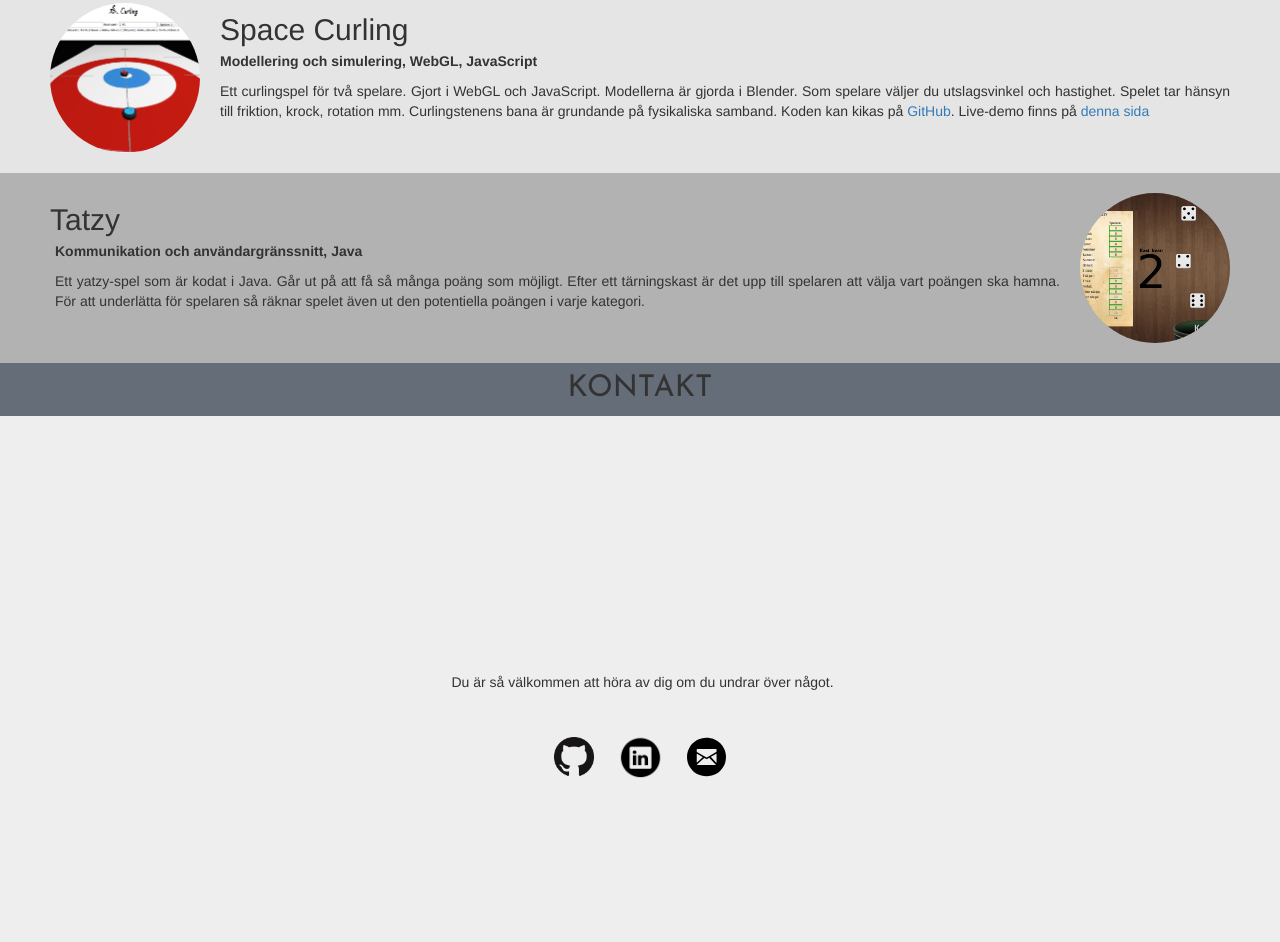
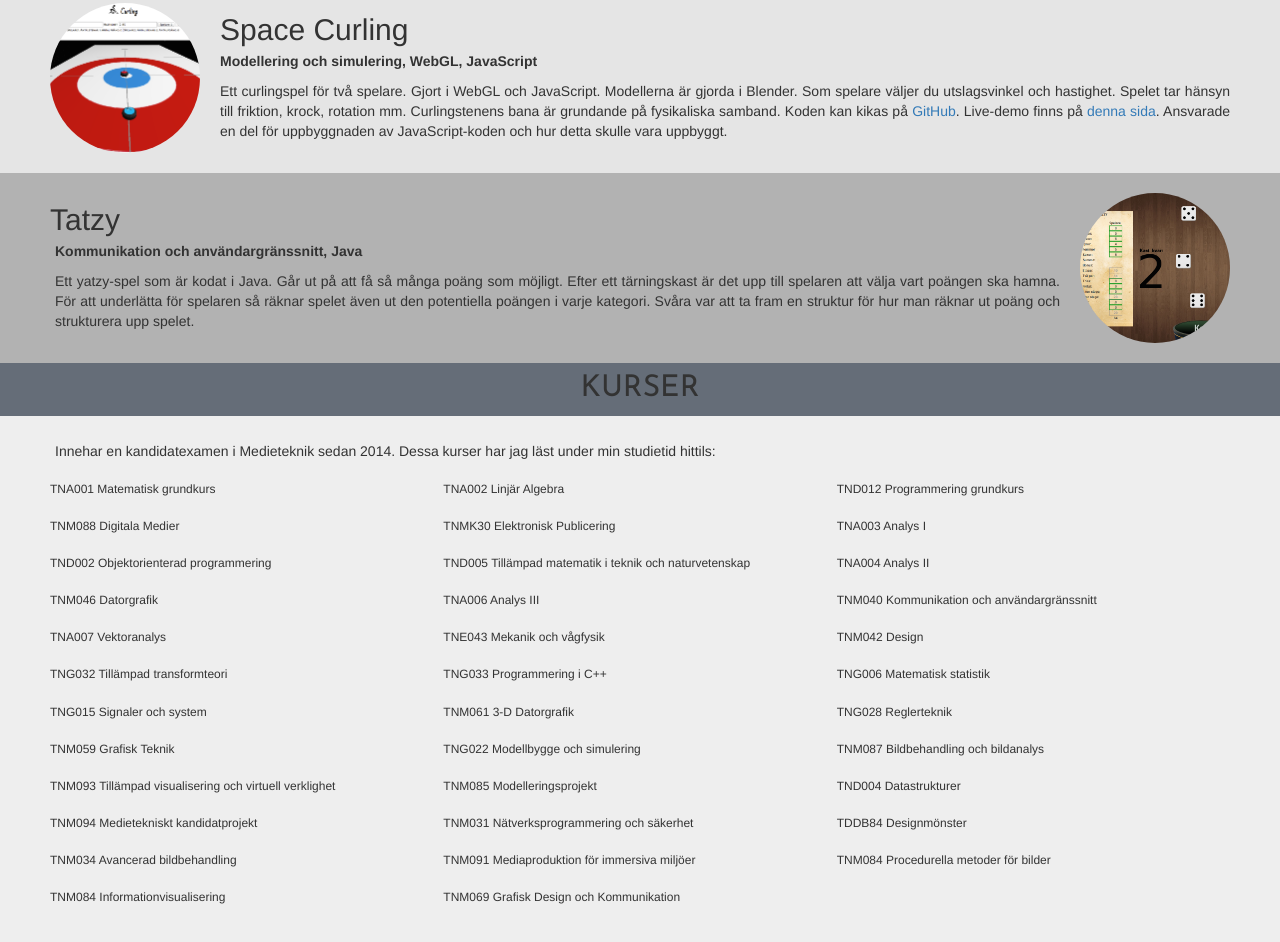
Before and after one commit to lmellblom/webpage, a plain HTML site: page index.html in a window 1280 px wide. Shown: the part 1648-2590 px from the top of the page. Drawn offline with nearby package versions, Linux system fonts and the light colour scheme.

Commit message:
added courses, not very good looking but at least a start

```diff
--- a/index.html
+++ b/index.html
@@ -45,6 +45,7 @@
 	      <ul class="nav navbar-nav navbar-right">
 	      	<!--<li><a href="#home" data-toggle="scrollDown">Om mig</a></li>-->
 	        <li><a href="#projekt" data-toggle="scrollDown">Projekt</a></li>
+	       	<li><a href="#kurser" data-toggle="scrollDown">Kurser</a></li>
 	        <li><a href="#kontakt" data-toggle="scrollDown">Kontakt</a></li>
 	       </ul>
 	   </div>
@@ -97,8 +98,8 @@
 			<div class="project even">
 				<img class="img-circle" src="pics/project/infoVis.png" alt="infoVis" id="infoVis">
 				<h2>Visualisering av valresultat</h2>
-				<p class="keyWords">Informationsvisualisering, JavaScript, d3</p>
-				<p>Projekt i kursen <em>Informationsvisualisering</em>. Visualisering av Sveriges valresultat 2010. Fokus på att hitta samband mellan valresultatet och andra faktorer såsom befolkning och medelinkomst. Resultatet kan ses <a href="http://lmellblom.github.io/InfoVis-election/">här</a>.</p>
+				<p class="keyWords">Informationsvisualisering, JavaScript, d3.js</p>
+				<p>Projekt i kursen <em>Informationsvisualisering</em>. Visualisering av Sveriges valresultat 2010. Fokus på att hitta samband mellan valresultatet och andra faktorer såsom befolkning och medelinkomst. Resultatet kan ses <a href="http://lmellblom.github.io/InfoVis-election/">här</a>. Projektet gjordes i en grupp om två. Använde JavaScript och biblioteket d3.js.  OBS! För tillfället kan endast projektet ses i Firefox. </p>
 			</div>
 			<div class="project odd">
 				<img class="img-circle" src="pics/project/fire.png" alt="Fire" id="fire">
@@ -110,7 +111,7 @@
 				<img class="img-circle" src="pics/project/qrCodes.png" alt="Qr">
 				<h2>Qr code processing</h2>
 				<p class="keyWords">Avancerad bildbehandling, MATLAB</p>
-				<p>Ett projekt i kursen <em>Avancerad Bilbehandling</em>. Skulle lokalisera en QR kod i en bild och sedan avkoda meddelandet. Projektet var begränsat till version 6 av QR versioner men även att QR koden lästes av horisontellt från vänster till höger i bilden. Finns på <a href="https://github.com/lmellblom/QR-code" target="_blank">GitHub</a>. </p>
+				<p>Ett projekt i kursen <em>Avancerad Bilbehandling</em>. Skulle lokalisera en QR kod i en bild och sedan avkoda meddelandet. Projektet var begränsat till version 6 av QR versioner men även att QR koden lästes av horisontellt från vänster till höger i bilden. Finns på <a href="https://github.com/lmellblom/QR-code" target="_blank">GitHub</a>. Projektet gjordes tillsammans med tre andra. Jag arbetade mest med att arbeta fram algoritmen och kodade i Matlab. </p>
 			</div>
 
 			<div class="project odd" id="creatureEvolution">
@@ -118,23 +119,71 @@
 				<h2>Creature Evolution</h2>
 				<p class="keyWords">Kandidatarbete, Agil utveckling, C++, OpenGL, Qt</p>
 				<p>Creature Evolution utvecklades under Medietekniskt kandidatprojekt. Varelserna är evolverade med genetiska algoritmer och använder ett neuralt nätverk som hjärna. Deras beteende är det enda som utvecklas och kan sättas av användaren. Man kan också välja olika varelser att utveckla. Produkten är inspirerad av arbete av Karl Sims.
-				Progammet är utvecklat i C++ med OpenGl för grafik. Bullet användes för fysikalisk simulation och Qt för GUI. Demo finns på <a href="http://youtu.be/TI1YTttK8m8" target="_blank">youtube</a>. Koden kan kikas på <a href="https://github.com/kbladin/creature_evolution" target="_blank">GitHub</a>.</p>
+				Progammet är utvecklat i C++ med OpenGl för grafik. Bullet användes för fysikalisk simulation och Qt för GUI. Demo finns på <a href="http://youtu.be/TI1YTttK8m8" target="_blank">youtube</a>. Koden kan kikas på <a href="https://github.com/kbladin/creature_evolution" target="_blank">GitHub</a>. I projektet hade jag mer ansvar för genetiska algoritmer och kodade i C++. </p>
 			</div>
 
 			<div class="project even" id="curling">
 				<img class="img-circle" src="pics/project/curling_kvadrat.png" alt="Space Curling">
 				<h2>Space Curling</h2>
 				<p class="keyWords">Modellering och simulering, WebGL, JavaScript</p>
-				<p>Ett curlingspel för två spelare. Gjort i WebGL och JavaScript. Modellerna är gjorda i Blender. Som spelare väljer du utslagsvinkel och hastighet. Spelet tar hänsyn till friktion, krock, rotation mm. Curlingstenens bana är grundande på fysikaliska samband. Koden kan kikas på <a href="https://github.com/lmellblom/MoS_Projekt" target="_blank">GitHub</a>. Live-demo finns på <a href="http://lmellblom.github.io/MoS_Projekt" target="_blank">denna sida</a></p>
+				<p>Ett curlingspel för två spelare. Gjort i WebGL och JavaScript. Modellerna är gjorda i Blender. Som spelare väljer du utslagsvinkel och hastighet. Spelet tar hänsyn till friktion, krock, rotation mm. Curlingstenens bana är grundande på fysikaliska samband. Koden kan kikas på <a href="https://github.com/lmellblom/MoS_Projekt" target="_blank">GitHub</a>. Live-demo finns på <a href="http://lmellblom.github.io/MoS_Projekt" target="_blank">denna sida</a>. Ansvarade en del för uppbyggnaden av JavaScript-koden och hur detta skulle vara uppbyggt.</p>
 			</div>
 
 			<div class="project project-last odd" id="tatzy">
 				<img class="img-circle" src="pics/project/tatzy_kvadrat.png" alt="Tatzy">
 				<h2>Tatzy</h2>
 				<p class="keyWords">Kommunikation och användargränssnitt, Java</p>
-				<p>Ett yatzy-spel som är kodat i Java. Går ut på att få så många poäng som möjligt. Efter ett tärningskast är det upp till spelaren att välja vart poängen ska hamna. För att underlätta för spelaren så räknar spelet även ut den potentiella poängen i varje kategori.</p>
+				<p>Ett yatzy-spel som är kodat i Java. Går ut på att få så många poäng som möjligt. Efter ett tärningskast är det upp till spelaren att välja vart poängen ska hamna. För att underlätta för spelaren så räknar spelet även ut den potentiella poängen i varje kategori. Svåra var att ta fram en struktur för hur man räknar ut poäng och strukturera upp spelet.</p>
 			</div>
 
+		</div>
+
+
+		<div id="wrapper-kurser">
+			<div id="kurser" class="header">KURSER</div>
+			<div class="kurser-content">
+				<p>Innehar en kandidatexamen i Medieteknik sedan 2014. Dessa kurser har jag läst under min studietid hittils: </p>
+				<div class="container-fluid">
+<!--<p class="kurserna">-->
+<div class="row courses">
+<div class="col-xs-12 .col-sm-4 col-md-4">TNA001        Matematisk grundkurs</div>
+<div class="col-xs-12 .col-sm-4 col-md-4">TNA002        Linjär Algebra</div>
+<div class="col-xs-12 .col-sm-4 col-md-4">TND012        Programmering grundkurs</div>
+<div class="col-xs-12 .col-sm-4 col-md-4">TNM088        Digitala Medier</div>
+<div class="col-xs-12 .col-sm-4 col-md-4">TNMK30        Elektronisk Publicering</div>
+<div class="col-xs-12 .col-sm-4 col-md-4">TNA003        Analys I</div>
+<div class="col-xs-12 .col-sm-4 col-md-4">TND002        Objektorienterad programmering</div>
+<div class="col-xs-12 .col-sm-4 col-md-4">TND005        Tillämpad matematik i teknik och naturvetenskap</div>
+<div class="col-xs-12 .col-sm-4 col-md-4">TNA004        Analys II</div>
+<div class="col-xs-12 .col-sm-4 col-md-4">TNM046        Datorgrafik</div>
+<div class="col-xs-12 .col-sm-4 col-md-4">TNA006        Analys III</div>
+<div class="col-xs-12 .col-sm-4 col-md-4">TNM040        Kommunikation och användargränssnitt</div>
+<div class="col-xs-12 .col-sm-4 col-md-4">TNA007        Vektoranalys</div>
+<div class="col-xs-12 .col-sm-4 col-md-4">TNE043        Mekanik och vågfysik</div>
+<div class="col-xs-12 .col-sm-4 col-md-4">TNM042        Design</div>
+<div class="col-xs-12 .col-sm-4 col-md-4">TNG032        Tillämpad transformteori</div>
+<div class="col-xs-12 .col-sm-4 col-md-4">TNG033        Programmering i C++</div>
+<div class="col-xs-12 .col-sm-4 col-md-4">TNG006        Matematisk statistik</div>
+<div class="col-xs-12 .col-sm-4 col-md-4">TNG015        Signaler och system</div>
+<div class="col-xs-12 .col-sm-4 col-md-4">TNM061        3-D Datorgrafik</div>
+<div class="col-xs-12 .col-sm-4 col-md-4">TNG028        Reglerteknik</div>
+<div class="col-xs-12 .col-sm-4 col-md-4">TNM059        Grafisk Teknik</div>
+<div class="col-xs-12 .col-sm-4 col-md-4">TNG022        Modellbygge och simulering</div>
+<div class="col-xs-12 .col-sm-4 col-md-4">TNM087        Bildbehandling och bildanalys</div>
+<div class="col-xs-12 .col-sm-4 col-md-4">TNM093        Tillämpad visualisering och virtuell verklighet</div>
+<div class="col-xs-12 .col-sm-4 col-md-4">TNM085        Modelleringsprojekt</div>
+<div class="col-xs-12 .col-sm-4 col-md-4">TND004        Datastrukturer</div>
+<div class="col-xs-12 .col-sm-4 col-md-4">TNM094        Medietekniskt kandidatprojekt</div>
+<div class="col-xs-12 .col-sm-4 col-md-4">TNM031        Nätverksprogrammering och säkerhet</div>
+<div class="col-xs-12 .col-sm-4 col-md-4">TDDB84        Designmönster</div>
+<div class="col-xs-12 .col-sm-4 col-md-4">TNM034        Avancerad bildbehandling</div>
+<div class="col-xs-12 .col-sm-4 col-md-4">TNM091        Mediaproduktion för immersiva miljöer</div>
+<div class="col-xs-12 .col-sm-4 col-md-4">TNM084        Procedurella metoder för bilder</div>
+<div class="col-xs-12 .col-sm-4 col-md-4">TNM084        Informationvisualisering</div>
+<div class="col-xs-12 .col-sm-4 col-md-4">TNM069        Grafisk Design och Kommunikation</div>
+</div>
+</div>
+			</div>
 		</div>
 
 		<div id="wrapper-kontakt">
@@ -142,7 +191,7 @@
 				KONTAKT
 			</div>
 			<div class="contact-content">
-				<p> Du är så välkommen att höra av dig om du undrar över något.</p>
+				<p> Det är bara att höra av dig till <a href="mailto:linnea@mellblom.nu?Subject=Hello" target="_blank">min mail</a> om du undrar över något. Kika gärna in annars på <a href="http://www.github.com/lmellblom" target="_blank">GitHub</a> eller på min <a href="https://www.linkedin.com/pub/linn%C3%A9a-mellblom/a3/909/241" target="_blank">LinkedIn</a>.</p>
 				<br>
 				<div class="kontakt">
 					<a href="http://www.github.com/lmellblom" target="_blank">
--- a/style.css
+++ b/style.css
@@ -112,6 +112,28 @@ h2 {
 
 }
 
+#wrapper-kurser {
+    text-align: center;
+  padding-bottom: 10px;
+  background-color: rgba(238,238,238,1.0) ; /*#eee*/
+  min-height: 100%;
+}
+
+.courses div{
+  text-align: left;
+  font-weight: 200;
+  font-family: "Helvetica Neue", Helvetica, Arial, sans-serif;
+  font-size: 12px;
+  line-height: 1.42857143;
+  padding: 10px 0px;
+}
+.kurser-content {
+  padding: 20px 50px;
+  overflow: hidden;
+  margin-bottom: 0px;
+  text-align: justify;
+}
+
 /* The contact on the page */
 #wrapper-kontakt {
   text-align: center;
@@ -128,6 +150,7 @@ h2 {
 .kontakt {
   text-align: center;
 }
+
 /*
 .kontakt img {
   width: 45px;
@@ -262,7 +285,10 @@ a.downButton:hover {
     left: 50%;
     width: 50%;
     margin: -15% 0 0 -25%;*/
-    margin-top: 20%;}
+    margin-top: 20%;
+    padding: 0px 50px;
+
+  }
 
 
 @media screen and (max-height: 400px) {
```
